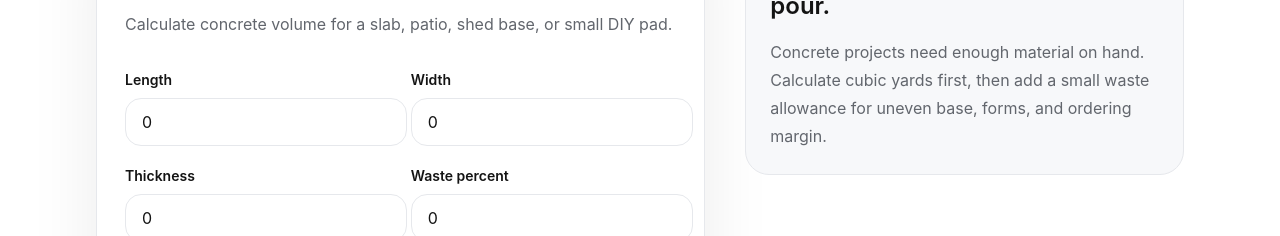
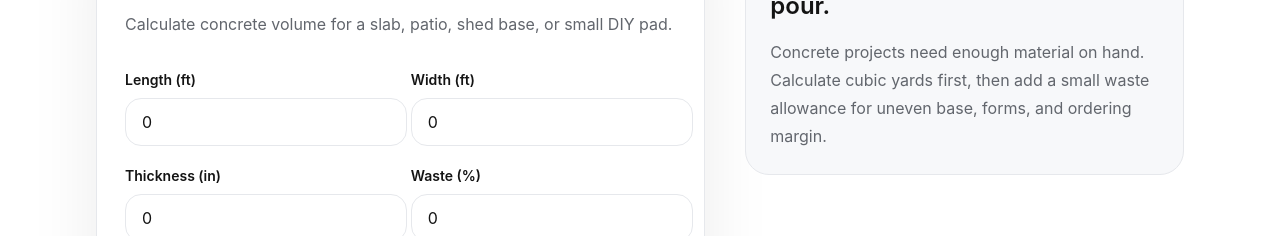
Before and after one commit to bcd736710-sketch/buildmetric, a Next.js app: page /tools/concrete-slab-calculator in a window 1280 px wide. Shown: the part 529-765 px from the top of the page. Built offline with nearby package versions, Linux system fonts and the light colour scheme; no server answers.

Commit message:
Clarify calculator input units

```diff
--- a/components/concrete-slab-calculator.tsx
+++ b/components/concrete-slab-calculator.tsx
@@ -29,10 +29,10 @@ export function ConcreteSlabCalculator() {
     <div className="rounded-3xl border border-line bg-white p-5 shadow-soft sm:p-7">
       <CalculatorHeader title="Estimate concrete slab volume" body="Calculate concrete volume for a slab, patio, shed base, or small DIY pad." />
       <div className="mt-8 grid gap-5 sm:grid-cols-2">
-        <NumberInput label="Length" value={lengthFeet} onChange={setLengthFeet} />
-        <NumberInput label="Width" value={widthFeet} onChange={setWidthFeet} />
-        <NumberInput label="Thickness" value={thicknessInches} onChange={setThicknessInches} />
-        <NumberInput label="Waste percent" value={wastePercent} onChange={setWastePercent} />
+        <NumberInput label="Length (ft)" value={lengthFeet} onChange={setLengthFeet} />
+        <NumberInput label="Width (ft)" value={widthFeet} onChange={setWidthFeet} />
+        <NumberInput label="Thickness (in)" value={thicknessInches} onChange={setThicknessInches} />
+        <NumberInput label="Waste (%)" value={wastePercent} onChange={setWastePercent} />
       </div>
       <div className="mt-8 grid gap-4 sm:grid-cols-2" aria-live="polite">
         <ResultCard label="Concrete volume" value={result.cubicYards.toFixed(2)} unit="cu yd" />
--- a/components/fence-cost-calculator.tsx
+++ b/components/fence-cost-calculator.tsx
@@ -43,7 +43,7 @@ export function FenceCostCalculator() {
         body="Enter fence length, material type, and gate count to estimate a simple backyard fence budget."
       />
       <div className="mt-8 grid gap-5 sm:grid-cols-3">
-        <NumberInput label="Fence length" value={lengthFeet} onChange={setLengthFeet} />
+        <NumberInput label="Fence length (ft)" value={lengthFeet} onChange={setLengthFeet} />
         <label className="grid gap-2">
           <span className="text-sm font-semibold text-ink">Material</span>
           <select
@@ -58,7 +58,7 @@ export function FenceCostCalculator() {
             ))}
           </select>
         </label>
-        <NumberInput label="Gates" value={gates} onChange={setGates} />
+        <NumberInput label="Gates (count)" value={gates} onChange={setGates} />
       </div>
       <div className="mt-8 grid gap-4 sm:grid-cols-3" aria-live="polite">
         <ResultCard label="Cost per foot" value={`$${result.costPerFoot}`} unit="/ ft" />
--- a/components/gravel-calculator.tsx
+++ b/components/gravel-calculator.tsx
@@ -34,9 +34,9 @@ export function GravelCalculator() {
     <div className="rounded-3xl border border-line bg-white p-5 shadow-soft sm:p-7">
       <CalculatorHeader title="Estimate gravel quantity" body="Calculate gravel volume and approximate tons for paths, pads, and backyard base projects." />
       <div className="mt-8 grid gap-5 sm:grid-cols-3">
-        <NumberInput label="Length" value={lengthFeet} onChange={setLengthFeet} />
-        <NumberInput label="Width" value={widthFeet} onChange={setWidthFeet} />
-        <NumberInput label="Depth" value={depthInches} onChange={setDepthInches} />
+        <NumberInput label="Length (ft)" value={lengthFeet} onChange={setLengthFeet} />
+        <NumberInput label="Width (ft)" value={widthFeet} onChange={setWidthFeet} />
+        <NumberInput label="Depth (in)" value={depthInches} onChange={setDepthInches} />
       </div>
       <label className="mt-5 grid gap-2">
         <span className="text-sm font-semibold text-ink">Gravel type</span>
--- a/components/mulch-calculator.tsx
+++ b/components/mulch-calculator.tsx
@@ -41,9 +41,9 @@ export function MulchCalculator() {
     <div className="rounded-3xl border border-line bg-white p-5 shadow-soft sm:p-7">
       <CalculatorHeader title="Estimate mulch quantity" body="Enter the project area and mulch depth to estimate cubic feet, cubic yards, and bag count." />
       <div className="mt-8 grid gap-5 sm:grid-cols-3">
-        <NumberInput label="Length" value={lengthFeet} onChange={setLengthFeet} />
-        <NumberInput label="Width" value={widthFeet} onChange={setWidthFeet} />
-        <NumberInput label="Depth" value={depthInches} onChange={setDepthInches} />
+        <NumberInput label="Length (ft)" value={lengthFeet} onChange={setLengthFeet} />
+        <NumberInput label="Width (ft)" value={widthFeet} onChange={setWidthFeet} />
+        <NumberInput label="Depth (in)" value={depthInches} onChange={setDepthInches} />
       </div>
       <label className="mt-5 grid gap-2">
         <span className="text-sm font-semibold text-ink">Bag size</span>
--- a/components/paint-calculator.tsx
+++ b/components/paint-calculator.tsx
@@ -30,7 +30,7 @@ export function PaintCalculator() {
     <div className="rounded-3xl border border-line bg-white p-5 shadow-soft sm:p-7">
       <CalculatorHeader title="Estimate paint quantity" body="Enter paintable wall area, coats, and coverage to estimate gallons needed for a room or project." />
       <div className="mt-8 grid gap-5 sm:grid-cols-3">
-        <NumberInput label="Wall area" value={wallArea} onChange={setWallArea} />
+        <NumberInput label="Wall area (sq ft)" value={wallArea} onChange={setWallArea} />
         <label className="grid gap-2">
           <span className="text-sm font-semibold text-ink">Coats</span>
           <select
@@ -45,7 +45,7 @@ export function PaintCalculator() {
             ))}
           </select>
         </label>
-        <NumberInput label="Coverage / gallon" value={coverage} onChange={setCoverage} />
+        <NumberInput label="Coverage (sq ft / gal)" value={coverage} onChange={setCoverage} />
       </div>
       <div className="mt-8 grid gap-4 sm:grid-cols-3" aria-live="polite">
         <ResultCard label="Paintable area" value={result.paintableArea.toFixed(0)} unit="sq ft" />
```
